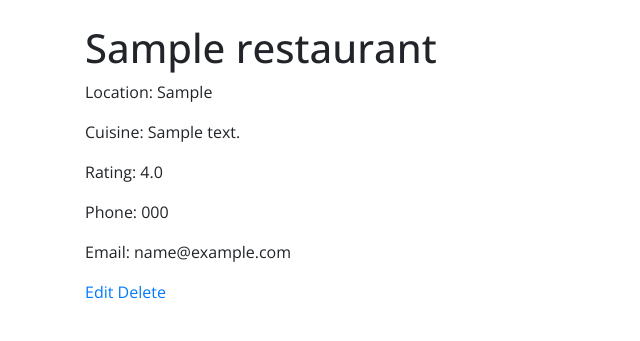
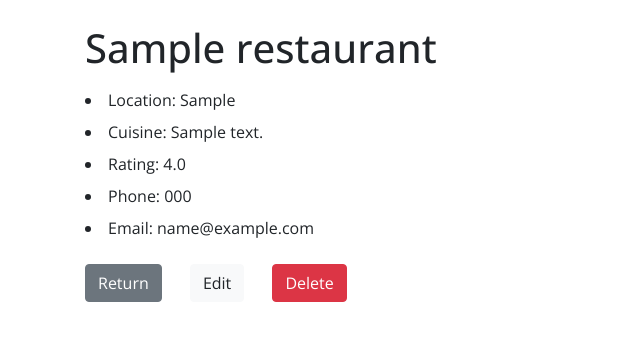
Before and after one commit to jessie-sr/restaurant, a Django app: template restaurants/templates/restaurant/detail.html in a window 1280 px wide. Shown: the part 56-397 px from the top of the page, without its empty margins (0-640 px from the left). Run offline with Django 5.2, Linux system fonts and the light colour scheme; the template is opened without the code that fills it: values that come from a table or form of the project are taken from there, others are empty; tables that the repository leaves empty hold one stand-in row (values such as "Sample post"); some libraries are stand-ins or nearby versions.

Commit message:
Adjusted detail.html

```diff
--- a/restaurants/templates/restaurant/detail.html
+++ b/restaurants/templates/restaurant/detail.html
@@ -2,12 +2,13 @@
 {% extends "base.html" %}
 
 {% block content %}
-  <h1>{{ restaurant.name }}</h1>
-  <p>Location: {{ restaurant.location }}</p>
-  <p>Cuisine: {{ restaurant.cuisine }}</p>
-  <p>Rating: {{ restaurant.rating }}</p>
-  <p>Phone: {{ restaurant.phone }}</p>
-  <p>Email: {{ restaurant.email }}</p>
-  <a href="{% url 'restaurant-update' pk=restaurant.pk %}">Edit</a>
-  <a href="{% url 'restaurant-delete' restaurant.id %}">Delete</a>
+  <h1 class="mb-3">{{ restaurant.name }}</h1>
+  <li class="my-2">Location: {{ restaurant.location }}</li>
+  <li class="my-2">Cuisine: {{ restaurant.cuisine }}</li>
+  <li class="my-2">Rating: {{ restaurant.rating }}</li>
+  <li class="my-2">Phone: {{ restaurant.phone }}</li>
+  <li class="my-2">Email: {{ restaurant.email }}</li>
+  <a href="{% url 'restaurant-list' %}" class="btn btn-secondary mt-3">Return</a>
+  <a href="{% url 'restaurant-update' pk=restaurant.pk %}" class="btn btn-light mt-3 ml-4">Edit</a>
+  <a href="{% url 'restaurant-delete' restaurant.id %}" class="btn btn-danger mt-3 ml-4">Delete</a>
 {% endblock %}
```
